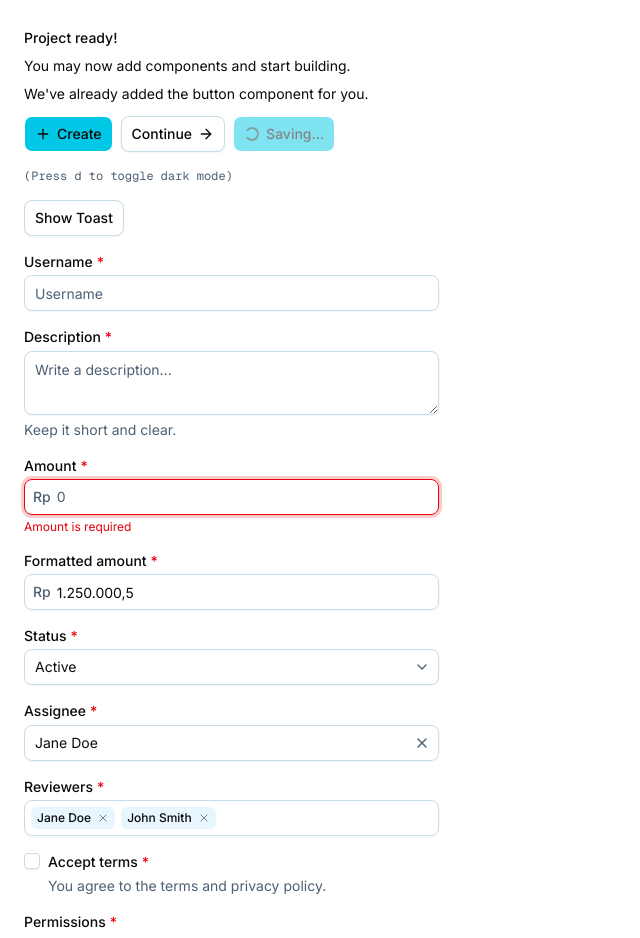
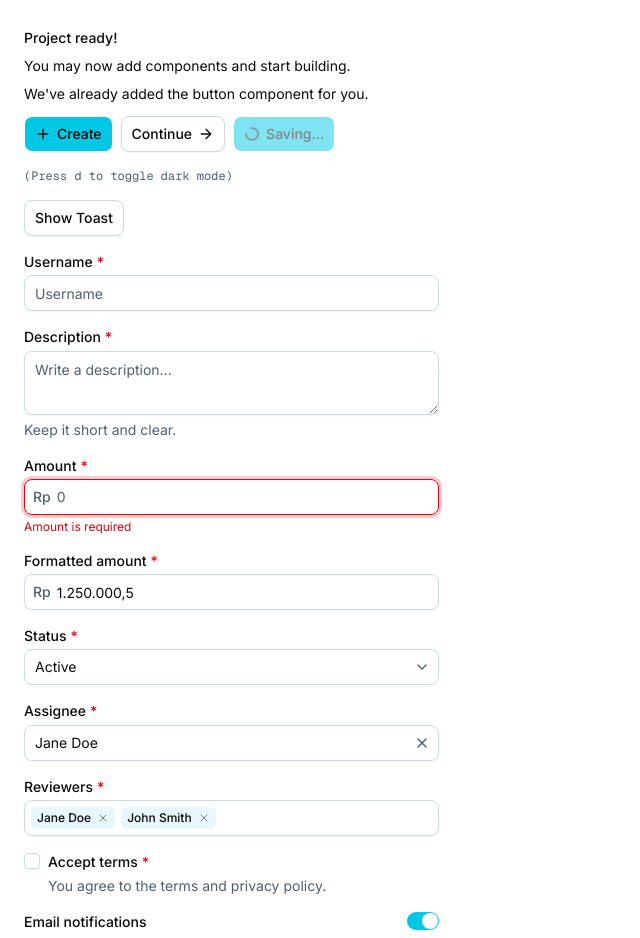
Before and after one commit to ByHandi/git-branch-matrix, a Next.js app: page / in a window 1280 px wide. Shown: the top 938 px of the page, without its empty margins (0-640 px from the left). Built offline with nearby package versions, Linux system fonts and the light colour scheme.

Commit message:
feat: add Switch component and InputSwitch wrapper for form integration

```diff
--- a/app/page.tsx
+++ b/app/page.tsx
@@ -13,6 +13,7 @@ import InputFormattedNumber from "@/components/ui/input-formatted-number";
 import InputNumber from "@/components/ui/input-number";
 import InputRadioGroup from "@/components/ui/input-radio-group";
 import InputSelect from "@/components/ui/input-select";
+import InputSwitch from "@/components/ui/input-switch";
 import InputText from "@/components/ui/input-text";
 import InputTextarea from "@/components/ui/input-textarea";
 
@@ -113,6 +114,12 @@ export default function Page() {
           description="You agree to the terms and privacy policy."
         />
 
+        <InputSwitch
+          label="Email notifications"
+          description="Receive email updates for important activity."
+          defaultChecked
+        />
+
         <InputCheckboxGroup
           required
           label="Permissions"
--- /dev/null
+++ b/components/ui/input-switch.tsx
@@ -0,0 +1,78 @@
+"use client";
+
+import { useId } from "react";
+
+import {
+  Field,
+  FieldContent,
+  FieldDescription,
+  FieldError,
+  FieldLabel,
+} from "@/components/ui/field";
+import { Switch } from "@/components/ui/switch";
+import { cn } from "@/lib/utils";
+
+interface InputSwitchProps extends React.ComponentProps<typeof Switch> {
+  label?: React.ReactNode;
+  description?: React.ReactNode;
+  errorMessage?: React.ReactNode;
+  classNames?: {
+    base?: string;
+    switch?: string;
+    label?: string;
+    description?: string;
+    error?: string;
+  };
+}
+
+function InputSwitch(props: InputSwitchProps) {
+  const { label, description, errorMessage, className, classNames, required, ...rest } = props;
+
+  const generatedId = useId();
+  const switchId = rest.id || generatedId;
+  const descriptionId = description ? `${switchId}-description` : undefined;
+  const errorId = errorMessage ? `${switchId}-error` : undefined;
+  const describedBy = [rest["aria-describedby"], descriptionId, errorId].filter(Boolean).join(" ");
+  const ariaInvalid = rest["aria-invalid"] ?? Boolean(errorMessage);
+
+  return (
+    <Field
+      data-disabled={rest.disabled || undefined}
+      data-invalid={Boolean(errorMessage) || undefined}
+      orientation="horizontal"
+      className={cn("items-start justify-between gap-3", [className, classNames?.base])}
+    >
+      <FieldContent>
+        {label && (
+          <FieldLabel htmlFor={switchId} isRequired={required} className={classNames?.label}>
+            {label}
+          </FieldLabel>
+        )}
+
+        {description && (
+          <FieldDescription id={descriptionId} className={classNames?.description}>
+            {description}
+          </FieldDescription>
+        )}
+
+        {errorMessage && (
+          <FieldError id={errorId} className={cn("text-xs", classNames?.error)}>
+            {errorMessage}
+          </FieldError>
+        )}
+      </FieldContent>
+
+      <Switch
+        {...rest}
+        id={switchId}
+        required={required}
+        aria-invalid={ariaInvalid}
+        aria-describedby={describedBy || undefined}
+        className={classNames?.switch}
+      />
+    </Field>
+  );
+}
+
+export default InputSwitch;
+export { InputSwitch };
--- /dev/null
+++ b/components/ui/switch.tsx
@@ -0,0 +1,33 @@
+"use client";
+
+import { Switch as SwitchPrimitive } from "radix-ui";
+import * as React from "react";
+
+import { cn } from "@/lib/utils";
+
+function Switch({
+  className,
+  size = "default",
+  ...props
+}: React.ComponentProps<typeof SwitchPrimitive.Root> & {
+  size?: "sm" | "default";
+}) {
+  return (
+    <SwitchPrimitive.Root
+      data-slot="switch"
+      data-size={size}
+      className={cn(
+        "peer group/switch relative inline-flex shrink-0 items-center rounded-full border border-transparent shadow-xs transition-all outline-none after:absolute after:-inset-x-3 after:-inset-y-2 focus-visible:border-ring focus-visible:ring-3 focus-visible:ring-ring/50 aria-invalid:border-destructive aria-invalid:ring-3 aria-invalid:ring-destructive/20 data-[size=default]:h-[18.4px] data-[size=default]:w-[32px] data-[size=sm]:h-[14px] data-[size=sm]:w-[24px] dark:aria-invalid:border-destructive/50 dark:aria-invalid:ring-destructive/40 data-checked:bg-primary data-unchecked:bg-input dark:data-unchecked:bg-input/80 data-disabled:cursor-not-allowed data-disabled:opacity-50",
+        className,
+      )}
+      {...props}
+    >
+      <SwitchPrimitive.Thumb
+        data-slot="switch-thumb"
+        className="pointer-events-none block rounded-full bg-background ring-0 transition-transform group-data-[size=default]/switch:size-4 group-data-[size=sm]/switch:size-3 group-data-[size=default]/switch:data-checked:translate-x-[calc(100%-2px)] group-data-[size=sm]/switch:data-checked:translate-x-[calc(100%-2px)] dark:data-checked:bg-primary-foreground group-data-[size=default]/switch:data-unchecked:translate-x-0 group-data-[size=sm]/switch:data-unchecked:translate-x-0 dark:data-unchecked:bg-foreground"
+      />
+    </SwitchPrimitive.Root>
+  );
+}
+
+export { Switch };
```
Also changed, not shown: 1 other file (tests, documents, lock files or other folders).
